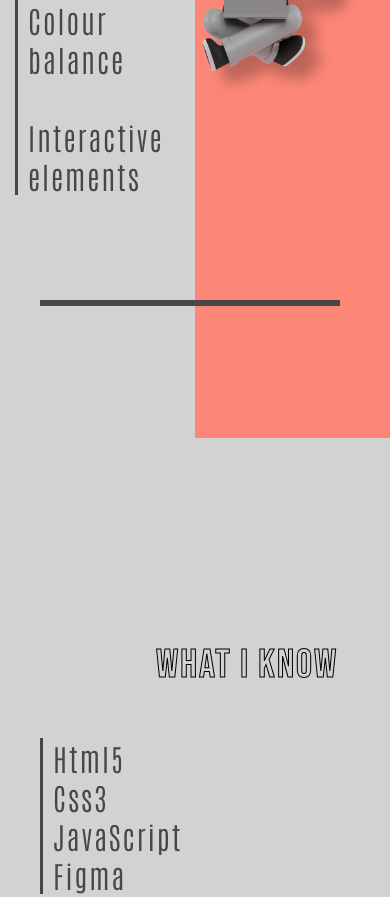
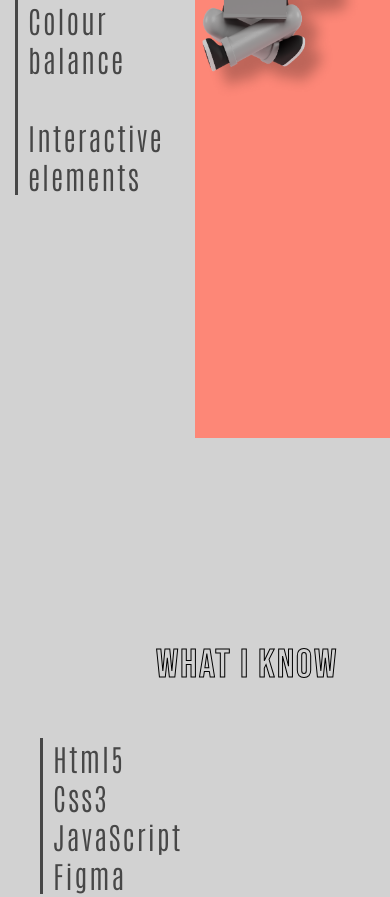
Before and after one commit to sudheerb0bu/responcive, a plain HTML site: page about.html in a window 390 px wide. Shown: the part 1550-2447 px from the top of the page. Drawn offline with Linux system fonts and the light colour scheme.

Commit message:
Update about.css

```diff
--- a/css/about.css
+++ b/css/about.css
@@ -65,7 +65,7 @@
     hr#st3{
         width:300px ;
         left: 40px;
-        top: 1850px;
+        top: 2850px;
     }
      div p.ik{
         position:absolute;
```
